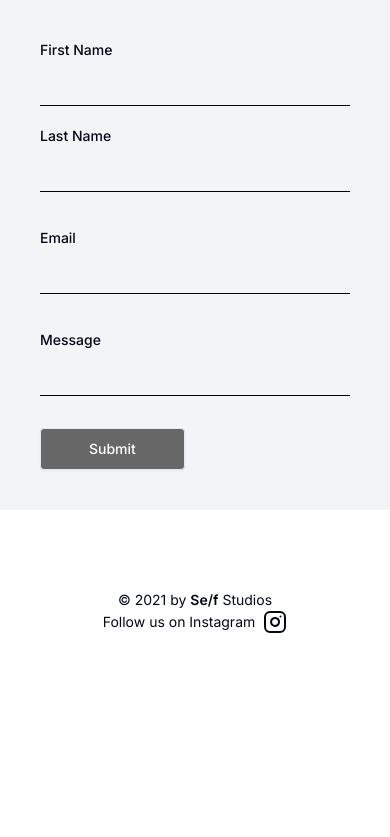
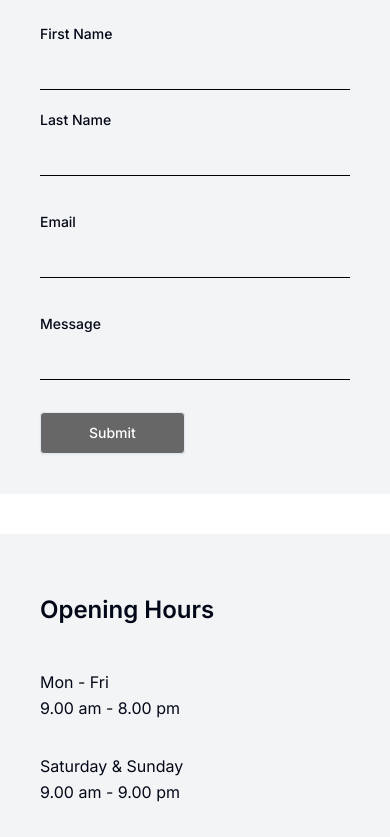
Before and after one commit to AlmasFirdaus/self-studios-ts, a Next.js app: page /contact in a window 390 px wide. Shown: the part 841-1678 px from the top of the page. Before the commit the page ends 1499 px from the top, so only its background shows below. Built offline with nearby package versions, Linux system fonts and the light colour scheme.

Commit message:
finishing contact page

```diff
--- a/package.json
+++ b/package.json
@@ -10,6 +10,7 @@
   },
   "dependencies": {
     "@hookform/resolvers": "^3.3.4",
+    "@radix-ui/react-aspect-ratio": "^1.0.3",
     "@radix-ui/react-dialog": "^1.0.5",
     "@radix-ui/react-label": "^2.0.2",
     "@radix-ui/react-separator": "^1.0.3",
--- a/src/app/(studios)/contact/page.tsx
+++ b/src/app/(studios)/contact/page.tsx
@@ -10,6 +10,7 @@ import { z } from 'zod';
 import { Button } from '@/components/ui/button';
 import { Form, FormControl, FormField, FormItem, FormLabel, FormMessage } from '@/components/ui/form';
 import { Input } from '@/components/ui/input';
+import { AspectRatio } from '@/components/ui/aspect-ratio';
 
 type messageFormType = z.infer<typeof messageFormSchema>;
 
@@ -32,7 +33,7 @@ const Page = () => {
   };
 
   return (
-    <section className="mt-14">
+    <section className="mt-14 flex flex-col gap-10 lg:gap-16">
       <div className="flex flex-col justify-center items-center">
         <h1 className="font-semibold lg:font-bold text-3xl lg:text-5xl/relaxed my-2 ">Contact Us</h1>
         <div className="mx-8 lg:mx-0 lg:w-5/12 font-sans text-sm lg:text-lg/relaxed text-center mt-6 space-y-4">
@@ -40,7 +41,7 @@ const Page = () => {
         </div>
       </div>
 
-      <div className="w-full flex flex-col lg:flex-row my-14">
+      <div className="w-full flex flex-col lg:flex-row">
         <div className="w-full lg:w-1/2 aspect-video lg:aspect-square relative">
           <Image src={'/images/girls.jpg'} alt={'girls'} sizes="100%,100%" className="aspect-video lg:aspect-square object-cover grayscale" fill priority />
         </div>
@@ -126,6 +127,31 @@ const Page = () => {
           </div>
         </div>
       </div>
+      <div className="w-full min-h-56 px-10 bg-gray-100 flex flex-col lg:flex-row justify-evenly items-start lg:items-center">
+        <h3 className="font-semibold mt-14 lg:mt-0 text-2xl/relaxed lg:text-4xl/relaxed">Opening Hours</h3>
+        <div className="grid grid-cols-1 gap-y-8 gap-x-4 my-10 lg:my-0 leading-relaxed">
+          <div className="w-full flex flex-col lg:flex-row lg:justify-between lg:items-center lg:gap-x-12">
+            <p>Mon - Fri</p>
+            <p>9.00 am - 8.00 pm</p>
+          </div>
+          <div className="w-full flex flex-col lg:flex-row lg:justify-between lg:items-center lg:gap-x-12">
+            <p>Saturday & Sunday</p>
+            <p>9.00 am - 9.00 pm</p>
+          </div>
+        </div>
+      </div>
+
+      <div>
+        <iframe
+          src="https://www.google.com/maps/embed?pb=!1m18!1m12!1m3!1d246.96791950473968!2d112.6597699568123!3d-7.9485499295027955!2m3!1f0!2f0!3f0!3m2!1i1024!2i768!4f13.1!3m3!1m2!1s0x2dd6296dd2e398f5%3A0xaa3fdcb12280190c!2sPondok%20Indah%20Estate!5e0!3m2!1sid!2sid!4v1707715986389!5m2!1sid!2sid"
+          width="600"
+          height="450"
+          className="w-full"
+          allowFullScreen
+          loading="lazy"
+          referrerPolicy="no-referrer-when-downgrade"
+        ></iframe>
+      </div>
     </section>
   );
 };
--- /dev/null
+++ b/src/components/ui/aspect-ratio.ts
@@ -0,0 +1,7 @@
+'use client';
+
+import * as AspectRatioPrimitive from '@radix-ui/react-aspect-ratio';
+
+const AspectRatio = AspectRatioPrimitive.Root;
+
+export { AspectRatio };
```
Also changed, not shown: 1 other file (tests, documents, lock files or other folders).
